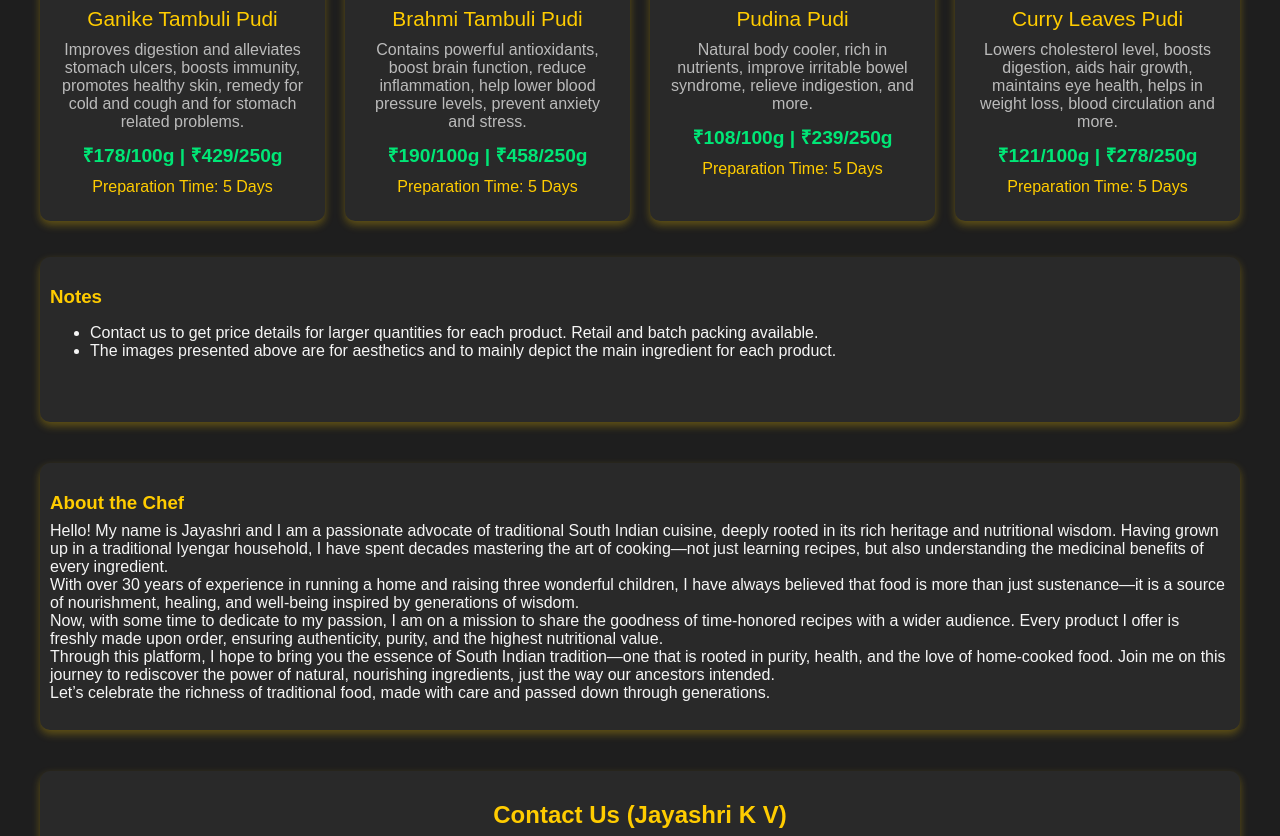
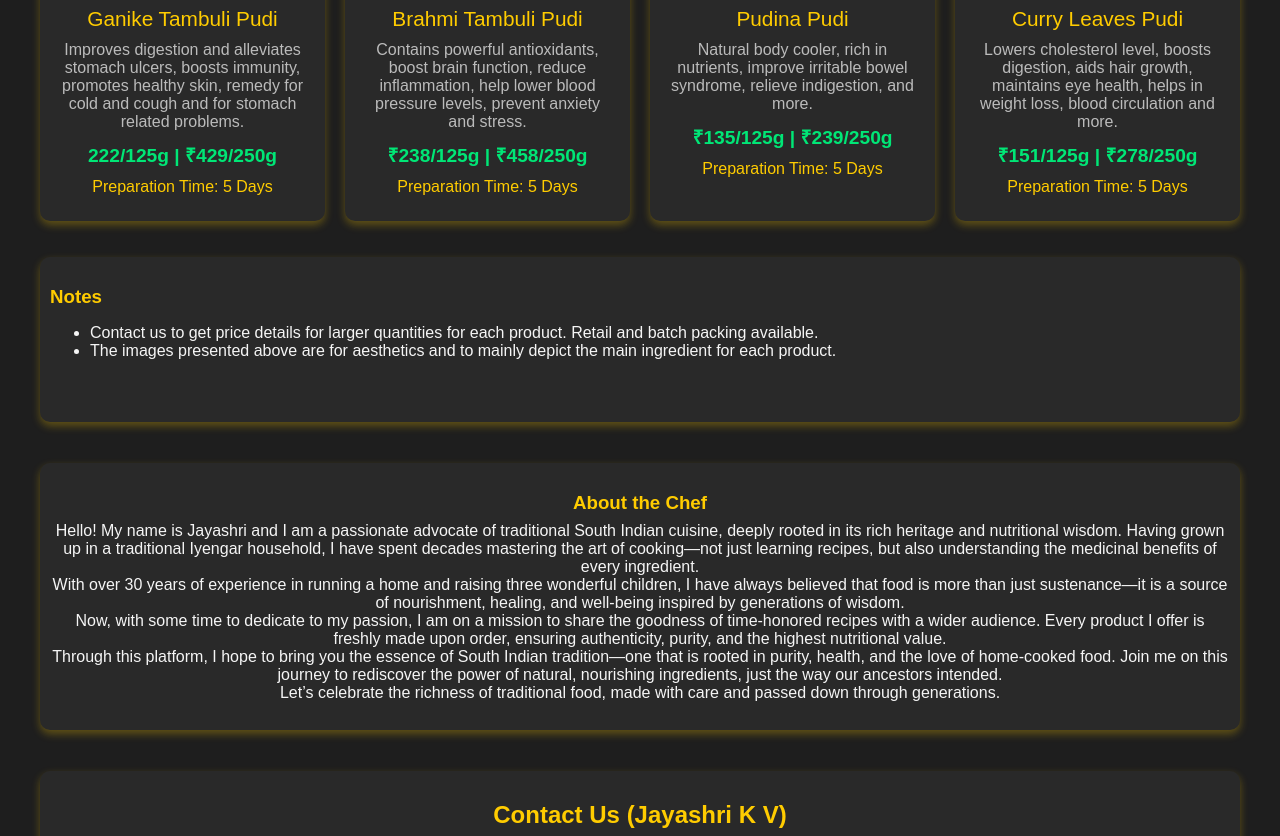
Before and after one commit to jayashrikv/jayashrikv.github.io, a plain HTML site: page index.html in a window 1280 px wide. Shown: the part 842-1678 px from the top of the page. Drawn offline with Linux system fonts and the light colour scheme.

Commit message:
updating prices

```diff
--- a/index.html
+++ b/index.html
@@ -72,7 +72,7 @@
             background-color: #292929;
             padding: 10px;
             border-radius: 10px;
-            text-align: left;
+            text-align: center;
             margin-bottom: 5px;
             box-shadow: 0 4px 8px rgba(255, 204, 0, 0.3);
         }
@@ -220,7 +220,7 @@
                 <div class="product-description">
                     Improves digestion and alleviates stomach ulcers, boosts immunity, promotes healthy skin, remedy for cold and cough and for stomach related problems.
                 </div>
-                <div class="product-price">₹178/100g | ₹429/250g</div>
+                <div class="product-price">222/125g | ₹429/250g</div>
                 <div class="preparation-time">Preparation Time: 5 Days</div>
             </div>
 
@@ -232,7 +232,7 @@
                 <div class="product-description">
                     Contains powerful antioxidants, boost brain function, reduce inflammation, help lower blood pressure levels, prevent anxiety and stress.
                 </div>
-                <div class="product-price">₹190/100g | ₹458/250g</div>
+                <div class="product-price">₹238/125g | ₹458/250g</div>
                 <div class="preparation-time">Preparation Time: 5 Days</div>
             </div>
 
@@ -244,7 +244,7 @@
                 <div class="product-description">
                     Natural body cooler, rich in nutrients, improve irritable bowel syndrome, relieve indigestion, and more.
                 </div>
-                <div class="product-price">₹108/100g | ₹239/250g</div>
+                <div class="product-price">₹135/125g | ₹239/250g</div>
                 <div class="preparation-time">Preparation Time: 5 Days</div>
             </div>
 
@@ -256,7 +256,7 @@
                 <div class="product-description">
                     Lowers cholesterol level, boosts digestion, aids hair growth, maintains eye health, helps in weight loss, blood circulation and more.
                 </div>
-                <div class="product-price">₹121/100g | ₹278/250g</div>
+                <div class="product-price">₹151/125g | ₹278/250g</div>
                 <div class="preparation-time">Preparation Time: 5 Days</div>
             </div>
         </div>
```
